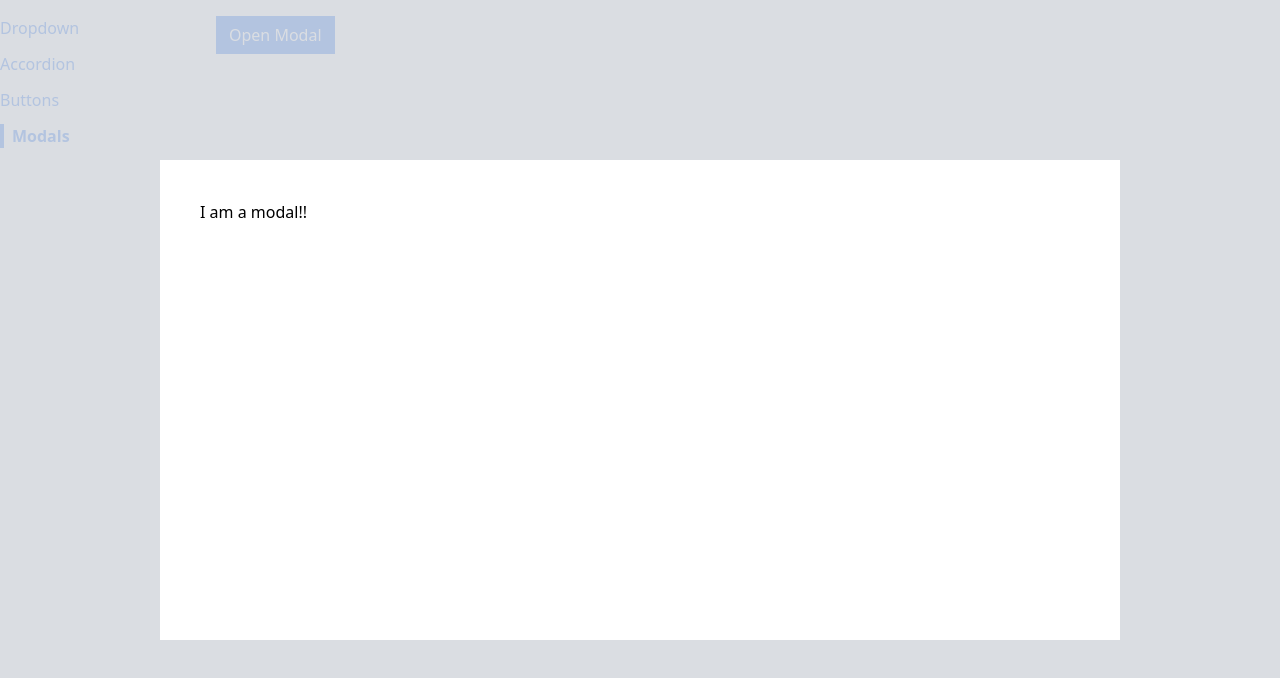
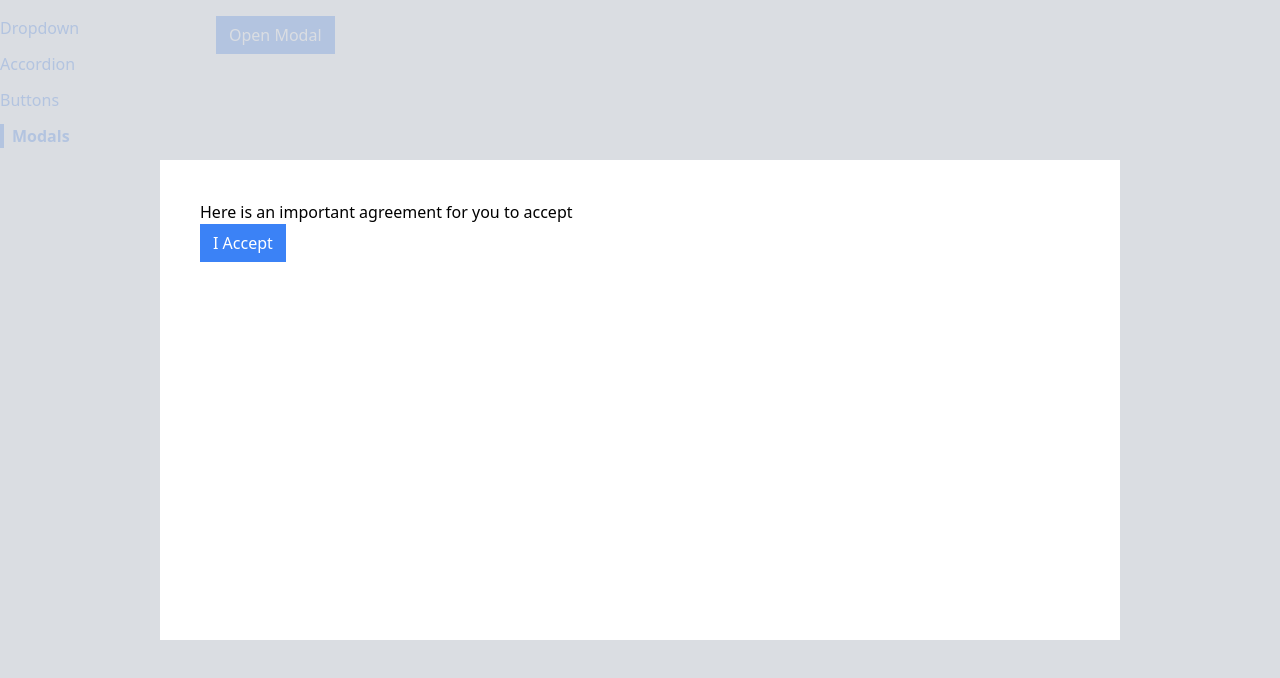
Before and after one commit to shivangi0109/components, a React (Create React App) app: page /modals in a window 1280 px wide. Both pictures are taken after a click on the button "Open Modal". Shown: the top 678 px of the page. Built offline with nearby package versions, Linux system fonts and the light colour scheme.

Commit message:
Customize the modal

```diff
--- a/src/components/Modal.js
+++ b/src/components/Modal.js
@@ -1,11 +1,12 @@
 import ReactDOM from 'react-dom';
 
-function Modal({ onClose }) {
+function Modal({ onClose, children, actionBar }) {
   return ReactDOM.createPortal(
     <div>
       <div className="absolute inset-0 bg-gray-300 opacity-80" onClick={onClose}></div>
       <div className="absolute inset-40 p-10 bg-white">
-        I am a modal!!
+        {children}
+        {actionBar}
       </div>
     </div>,
     document.querySelector('.modal-container')
--- a/src/pages/ModalPage.js
+++ b/src/pages/ModalPage.js
@@ -13,10 +13,22 @@ function ModalPage() {
     setShowModal(false);
   }
 
+  const actionBar = (
+    <div>
+      <Button primary onClick={handleClose}>I Accept</Button>
+    </div>
+  );
+
+  const modal = (
+    <Modal onClose={handleClose} actionBar={actionBar}>
+      <p>Here is an important agreement for you to accept</p>
+    </Modal>
+  );
+
   return (
     <div className="relative">
       <Button primary onClick={handleClick}>Open Modal</Button>
-      {showModal && <Modal onClose={handleClose} />}
+      {showModal && modal}
     </div>
   );
 }
```
